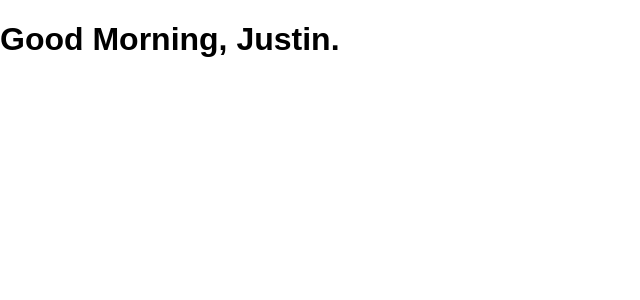
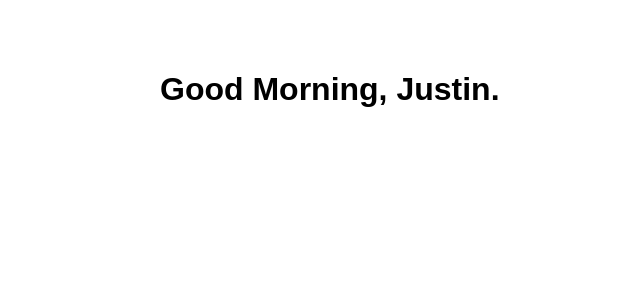
Before and after one commit to JustinGaravel/good-morning-justin, a React (Create React App) app: page / in a window 1280 px wide. Shown: the top 300 px of the page, without its empty margins (0-640 px from the left). Built offline with nearby package versions, Linux system fonts and the light colour scheme.

Commit message:
formatting

```diff
--- a/public/index.html
+++ b/public/index.html
@@ -19,7 +19,7 @@
       work correctly both with client-side routing and a non-root public URL.
       Learn how to configure a non-root public URL by running `npm run build`.
     -->
-    <title>React App</title>
+    <title>Dashboard</title>
   </head>
   <body>
     <noscript>
--- a/src/index.css
+++ b/src/index.css
@@ -1,5 +1,6 @@
 body {
-  margin: 0;
-  padding: 0;
+  padding-top: 50px;
   font-family: sans-serif;
+  margin: auto;
+  width: 75%;
 }
```
